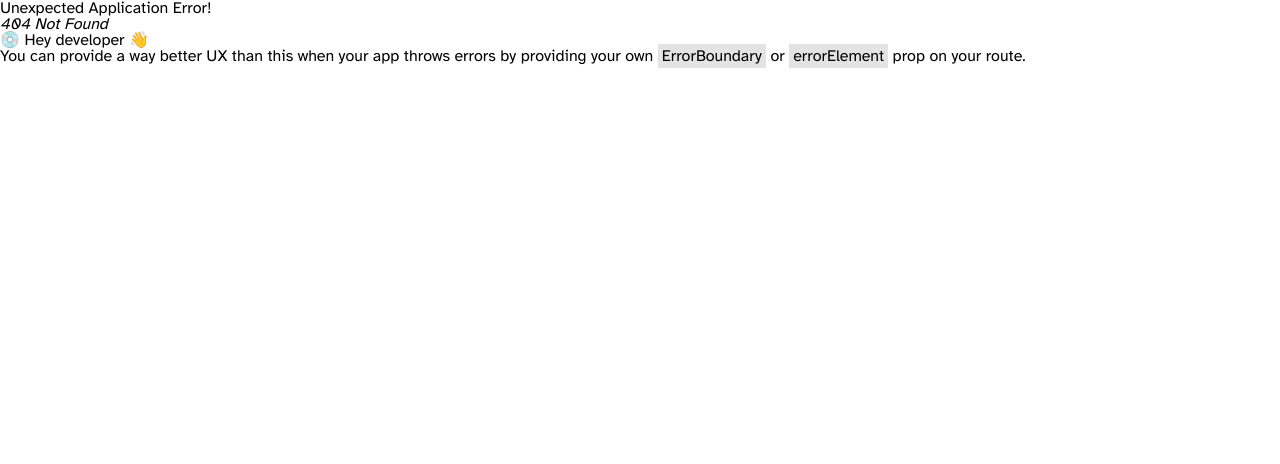
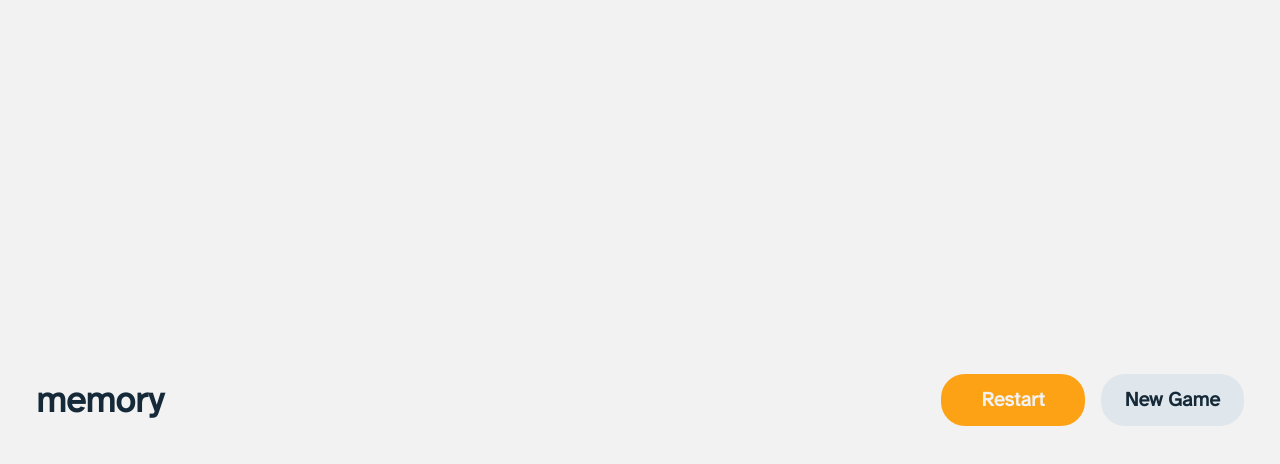
Before and after one commit to LukaKoridze13/memory-game, a React (Create React App) app: page /memory-game/1/1/1/1 in a window 1280 px wide. Before the commit this address had no page. Shown: the top 464 px of the page. Built offline with nearby package versions, Linux system fonts and the light colour scheme.

Commit message:
Save 17Dec

```diff
--- a/src/Components/ChooseButton.tsx
+++ /dev/null
@@ -1,12 +0,0 @@
-import React from "react";
-export default function ChooseButton(props: { text: string; save: React.RefObject<HTMLButtonElement> , onClick:()=> void}) {
-  const { text, save, onClick } = props;
-  return (
-    <button
-      ref={save}
-      onClick={onClick}
-      className="bg-lightgrey first:!bg-darkest w-28 h-10 md:w-64 md:h-14 flex items-center justify-center rounded-3xl text-base md:text-3xl text-darkwhite font-bold cursor-pointer hover:bg-bluegrey">
-      {text}
-    </button>
-  );
-}
--- /dev/null
+++ b/src/Components/Header.tsx
@@ -0,0 +1,23 @@
+import React from "react";
+
+export default function Header(props:{
+    showMenu:(visible:boolean)=>void
+}) {
+    const {showMenu} = props
+  return (
+    <header className="flex justify-between items-center w-full">
+      <h1 className="font-bold text-2xl text-darkest md:text-4xl">memory</h1>
+      <button onClick={()=>showMenu(true)} className="md:hidden bg-orange w-20 h-10 flex justify-center items-center text-darkwhite font-bold text-base rounded-3xl">
+        Menu
+      </button>
+      <div className="hidden md:flex gap-4">
+        <button className="py-3 px-10 bg-orange hover:bg-lightorange text-darkwhite font-bold text-xl rounded-3xl">
+          Restart
+        </button>
+        <button className="py-3 px-6 bg-newgame hover:bg-bluegrey text-darkest font-bold text-xl rounded-3xl">
+          New Game
+        </button>
+      </div>
+    </header>
+  );
+}
--- /dev/null
+++ b/src/Components/MobileMenu.tsx
@@ -0,0 +1,11 @@
+import React from 'react'
+
+export default function MobileMenu() {
+  return (
+    <div>
+        <button>Restart</button>
+        <button>New Game</button>
+        <button>Resume Game</button>
+    </div>
+  )
+}
--- /dev/null
+++ b/src/Components/ThemeGridButton.tsx
@@ -0,0 +1,16 @@
+import React from "react";
+export default function ThemeGridButton(props: {
+  text: string;
+  save: React.RefObject<HTMLButtonElement>;
+  onClick: () => void;
+}) {
+  const { text, save, onClick } = props;
+  return (
+    <button
+      ref={save}
+      onClick={onClick}
+      className="bg-lightgrey first:!bg-darkest w-5/12 h-10 md:w-64 md:h-14 flex items-center justify-center rounded-3xl text-base md:text-3xl text-darkwhite font-bold cursor-pointer hover:bg-bluegrey">
+      {text}
+    </button>
+  );
+}
--- /dev/null
+++ b/src/Pages/Game.tsx
@@ -0,0 +1,15 @@
+import React from "react";
+import { useParams } from "react-router-dom";
+import Header from "../Components/Header";
+import MobileMenu from "../Components/MobileMenu";
+
+export default function Game() {
+  const { theme, players, grid, round } = useParams();
+  const [visible, setVisible] = React.useState<boolean>(false);
+  return (
+    <main className="flex flex-col items-center justify-evenly h-screen w-screen bg-darkwhite pt-3 px-6 md:p-9">
+      <Header showMenu={setVisible}/>
+      {visible && <MobileMenu />}
+    </main>
+  );
+}
--- a/src/Pages/Home.tsx
+++ b/src/Pages/Home.tsx
@@ -1,9 +1,10 @@
 import React from "react";
-import ChooseButton from "../Components/ChooseButton";
+import ThemeGridButton from "../Components/ThemeGridButton";
 import Label from "../Components/Label";
 import Logo from "../Components/Logo";
 import Players from "../Components/Players";
 import useChooseBetween from "../Hooks/ChooseBetween";
+import { useNavigate } from "react-router-dom";
 
 export default function Home() {
   const [theme, setTheme] = React.useState<string>("Numbers");
@@ -20,6 +21,8 @@ export default function Home() {
   const trio = React.useRef<HTMLButtonElement>(null);
   const squad = React.useRef<HTMLButtonElement>(null);
   const buttons = [solo, duo, trio, squad];
+
+  const navigate = useNavigate();
   // Function to handle player change
   const changePlayers = (event: React.MouseEvent) => {
     let target = event.target as HTMLButtonElement;
@@ -39,15 +42,20 @@ export default function Home() {
     icons
   );
   const changeGrid = useChooseBetween(grid, setGrid, "4x4", "6x6", four, six);
+
   return (
-    <div className="bg-darkest flex items-center justify-around flex-col h-screen w-screen">
+    <div className="bg-darkest flex items-center justify-evenly flex-col h-screen w-screen">
       <Logo />
       <div className="w-11/12 max-w-2xl bg-darkwhite rounded-3xl p-4 md:p-10">
         <div>
           <Label text="Select Theme" />
           <div className="flex justify-between mt-3 md:mt-4">
-            <ChooseButton text="Numbers" save={numbers} onClick={changeTheme} />
-            <ChooseButton text="Icons" save={icons} onClick={changeTheme} />
+            <ThemeGridButton
+              text="Numbers"
+              save={numbers}
+              onClick={changeTheme}
+            />
+            <ThemeGridButton text="Icons" save={icons} onClick={changeTheme} />
           </div>
         </div>
         <div className="pt-6 md:pt-8">
@@ -62,11 +70,17 @@ export default function Home() {
         <div className="pt-6 md:pt-8">
           <Label text="Grid Size" />
           <div className="flex justify-between mt-3 md:mt-4">
-            <ChooseButton text="4x4" save={four} onClick={changeGrid} />
-            <ChooseButton text="6x6" save={six} onClick={changeGrid} />
+            <ThemeGridButton text="4x4" save={four} onClick={changeGrid} />
+            <ThemeGridButton text="6x6" save={six} onClick={changeGrid} />
           </div>
         </div>
-        <button  className="flex items-center justify-center bg-orange text-darkwhite font-bold text-lg md:text-5x w-full h-12 md:h-16 mt-8 rounded-3xl">Start Game</button>
+        <button
+          onClick={() => {
+            navigate(`/memory-game/${theme}/${players}/${grid}/0`);
+          }}
+          className="flex items-center justify-center bg-orange text-darkwhite font-bold text-lg md:text-5x w-full h-12 md:h-16 mt-8 rounded-3xl hover:bg-lightorange cursor-pointer">
+          Start Game
+        </button>
       </div>
     </div>
   );
--- a/src/index.tsx
+++ b/src/index.tsx
@@ -5,11 +5,16 @@ import "./reset.css";
 import reportWebVitals from "./reportWebVitals";
 import { createBrowserRouter, RouterProvider } from "react-router-dom";
 import Home from "./Pages/Home";
+import Game from "./Pages/Game";
 
 const router = createBrowserRouter([
   {
     path: "/memory-game",
     element: <Home />,
+  },
+  {
+    path: "/memory-game/:theme/:players/:grid/:round",
+    element: <Game />,
   },
 ]);
 
--- a/tailwind.config.js
+++ b/tailwind.config.js
@@ -7,7 +7,9 @@ module.exports = {
       darkwhite: "#F2F2F2",
       darkest: "#152938",
       darkgrey: "#304859",
+      newgame: "#DFE7EC",
       orange: "#FDA214",
+      lightorange: "#FFB84A",
       lightgrey: "#BCCED9",
       grey: "#7191A5",
       bluegrey: "#6395B8",
```
